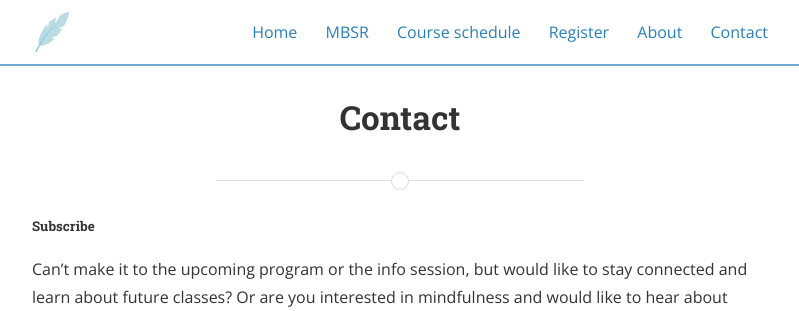
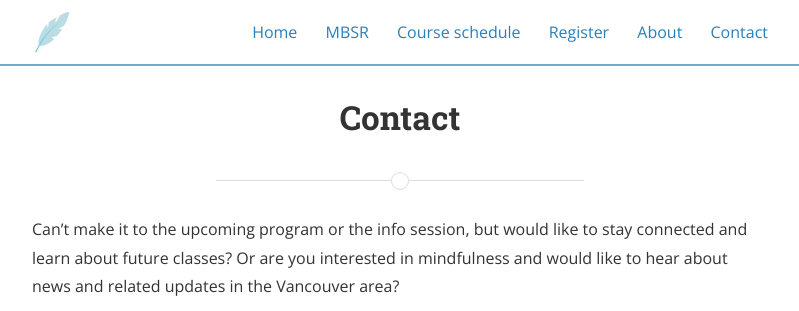
Before and after one commit to mindfulnessone/mindfulnessone.github.io, a Jekyll site: the page built from contact.md, in a window 1280 px wide, cut to the strip 0-311 px from the top of the page. Shown: the whole strip, without its empty margins (240-1039 px from the left). Built offline with Jekyll 4.4.1, drawn with Linux system fonts in a browser that asks for light colours; nearby versions of some CDN libraries.

Commit message:
Update contact.md

```diff
--- a/contact.md
+++ b/contact.md
@@ -6,9 +6,10 @@ main_nav: true
 order: 6
 ---
 
-##### Subscribe
 Can't make it to the upcoming program or the info session, but would like to stay connected and learn about future classes? Or are you interested in mindfulness and would like to hear about news and related updates in the Vancouver area?
 
 <iframe width="640px" height= "520px" src= "https://forms.office.com/Pages/ResponsePage.aspx?id=DQSIkWdsW0yxEjajBLZtrQAAAAAAAAAAAAMAAOkJCbBUQUhZMFhITjdLTUxUTU5VMEZFTllWRTBUSy4u&embed=true" frameborder= "0" marginwidth= "0" marginheight= "0" style= "border: none; max-width:100%; max-height:100vh" allowfullscreen webkitallowfullscreen mozallowfullscreen msallowfullscreen> </iframe>
 
+<br>
+<br>
 For inquiries, feel free to contact Katarina at katarina.mindfulness@gmail.com
```
